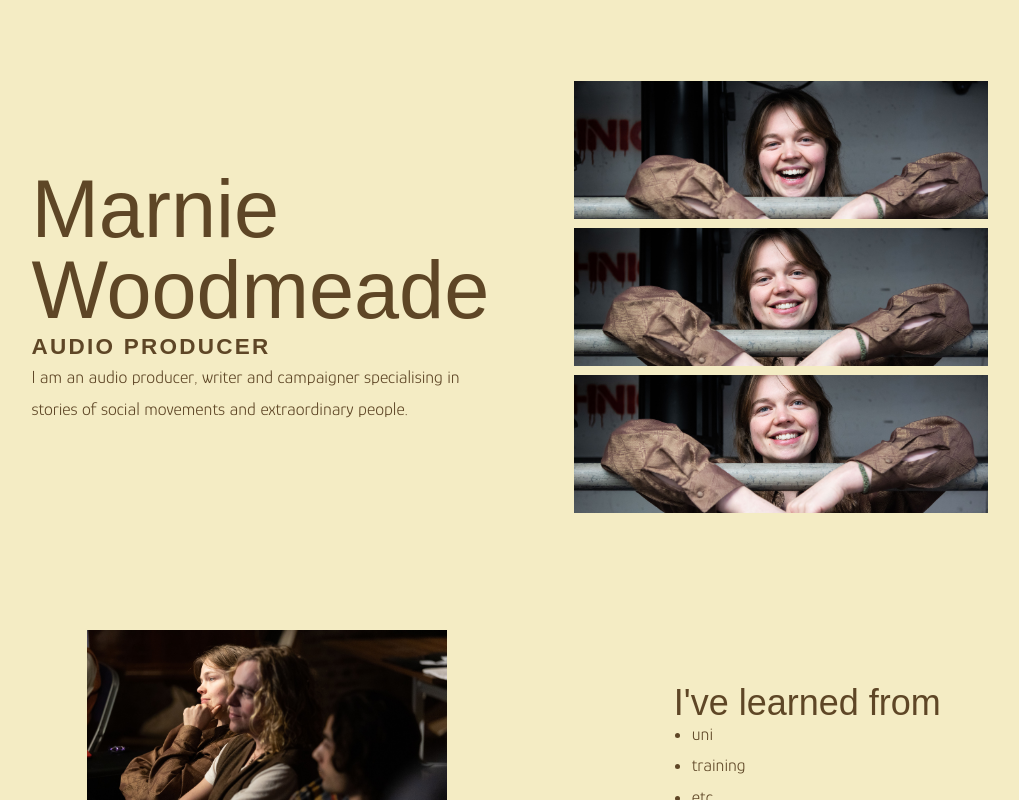
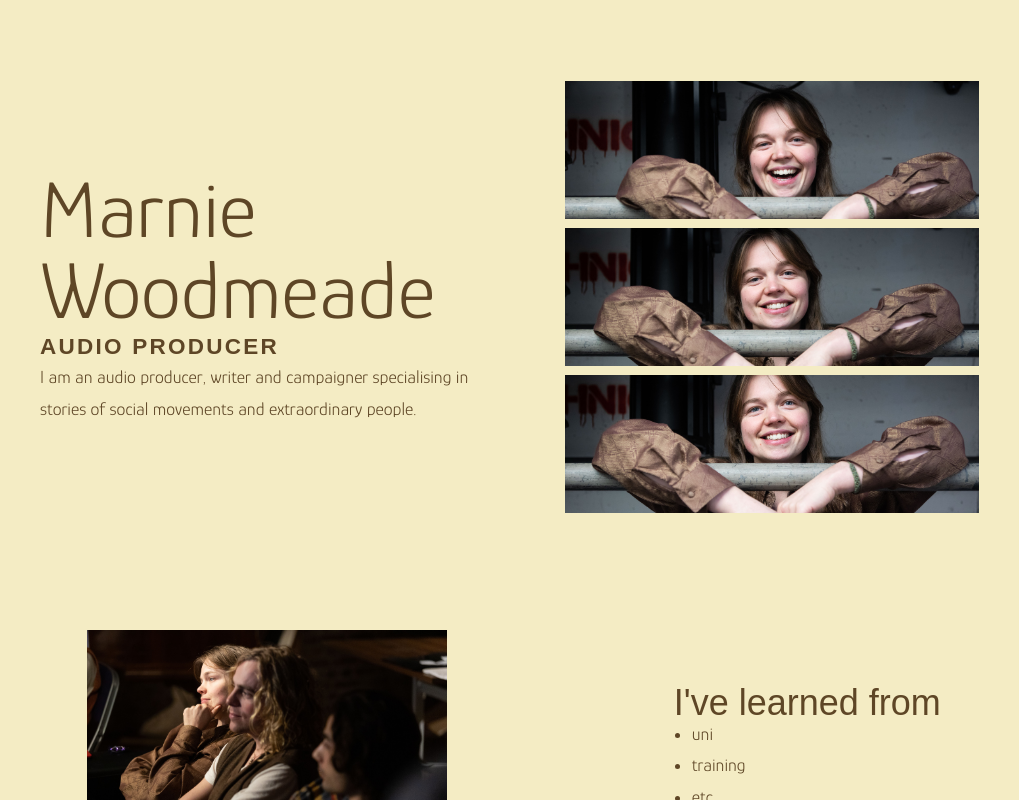
Before and after one commit to LukeStorry/marniewoodmeade, a Next.js app: page / in a window 1280 px wide. Shown: the top 800 px of the page, without its empty margins (126-1145 px from the left). Built offline with nearby package versions, Linux system fonts and the light colour scheme; a web font is replaced by a local one.

Commit message:
add homepage link on header

```diff
--- a/app/layout.tsx
+++ b/app/layout.tsx
@@ -1,6 +1,7 @@
 import { LeaningBarPics } from './components'
 import './globals.css'
 import { Genos, Glory } from '@next/font/google'
+import Link from 'next/link'
 
 const headerFont = Genos({
   subsets: ['latin'],
@@ -27,7 +28,9 @@ export default function RootLayout({
         <header className="mt-4 items-center p-4 md:flex">
           <div className="md:ml-auto">
             <h1 className="text-5xl font-thin md:text-7xl">
-              Marnie <br /> Woodmeade
+              <Link href="/">
+                Marnie <br /> Woodmeade
+              </Link>
             </h1>
             <h2 className="text-xl font-bold uppercase tracking-widest">
               Audio Producer
```
